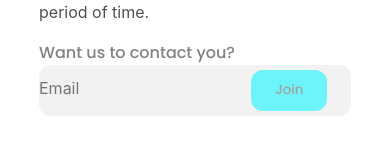
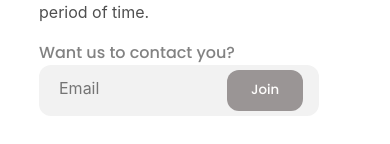
Before and after one commit to RonyPadilla/edie-homepage-master, a React (Vite) app: page / in a window 390 px wide. Shown: the part 610-754 px from the top of the page. Built offline with nearby package versions, Linux system fonts and the light colour scheme.

Commit message:
add classname and styles

```diff
--- a/src/components/Info.jsx
+++ b/src/components/Info.jsx
@@ -12,7 +12,7 @@ export const Info = () => {
         <div className='div-second-text-info'>
             <h1 className='h1-div-second-text'>Story, emotion <br/>and purpose</h1>
             <p className='p-div-second-text'>We help transform your ideas into real <br/>world applications that will outperform <br/>your toughest competition and help you <br/>achieve your strategic goals in short<br/> period of time.</p>
-            <div >
+            <div className='div-button-info'>
                 <label className='label-div-second-text'>Want us to contact you?</label>
                 <div className='input-button-div-second-text'>
                     <input className='input-div-second-text' type="text" placeholder="Email"/>
--- a/src/style/footer.css
+++ b/src/style/footer.css
@@ -66,7 +66,7 @@
 .input-button-div-footer {
   background-color: #f2f2f2;
   border-radius: 12px;
-  width: 270px;
+  width: 280px;
 }
 
 .input-div-footer {
@@ -79,7 +79,7 @@
   padding: 0;
   margin: 0;
   box-sizing: border-box;
-  margin-left: 0px;
+  margin-left: 20px;
 }
 
 .button-div-footer {
--- a/src/style/index.css
+++ b/src/style/index.css
@@ -29,6 +29,8 @@ body {
   place-items: center;
   min-width: 320px;
   min-height: 100vh;
+  overflow-x: hidden;
+
 }
 
 h1 {
--- a/src/style/info.css
+++ b/src/style/info.css
@@ -55,7 +55,7 @@
 .input-button-div-second-text {
     background-color: #F2F2F2;
     border-radius: 12px;
-    width: 270px;
+    width: 290px;
 }
 
 .input-div-second-text {
@@ -68,13 +68,14 @@
   padding: 0;
   margin: 0;
   box-sizing: border-box;
-  margin-left: 0px;
+  margin-left: 20px;
+  margin-right: 10px;
 }
 
 .button-div-second-text {
   border-radius: 12px;
-  background-color: #6df3fa;
-  color: #a2a2a2;
+  background-color: #9a9595;
+  color: #fffefd;
   padding: 0.8em 1.8em;
   font-family: Poppins;
   font-weight: 500;
@@ -128,12 +129,12 @@
 
   .input-button-div-second-text{
     background-color: #f2f2f2;
-    width: 80vw;
+    width: 280px;
   }
 
   .input-div-second-text{
     width: 50%;
-    margin-right: 18%;
+    margin-right: 10%;
   }
 
 }
```
